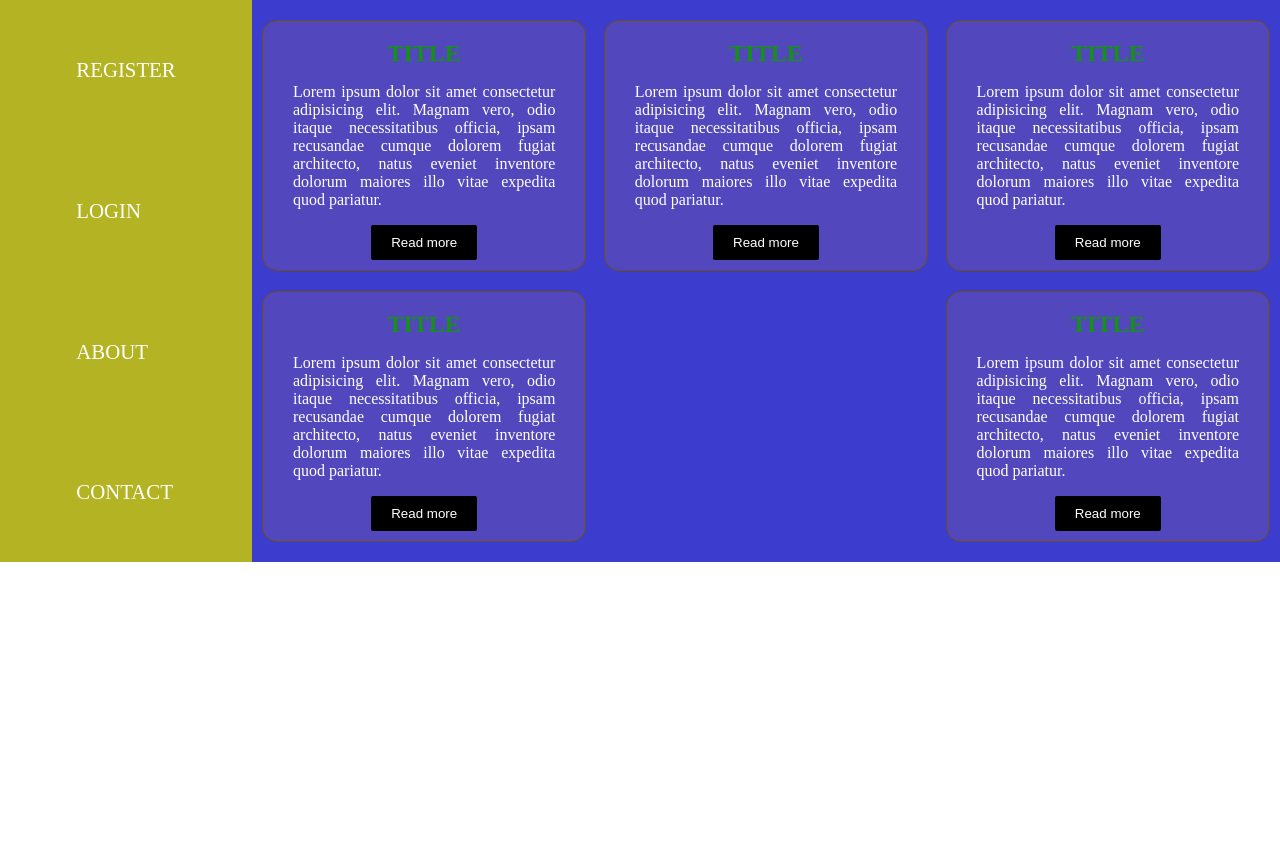
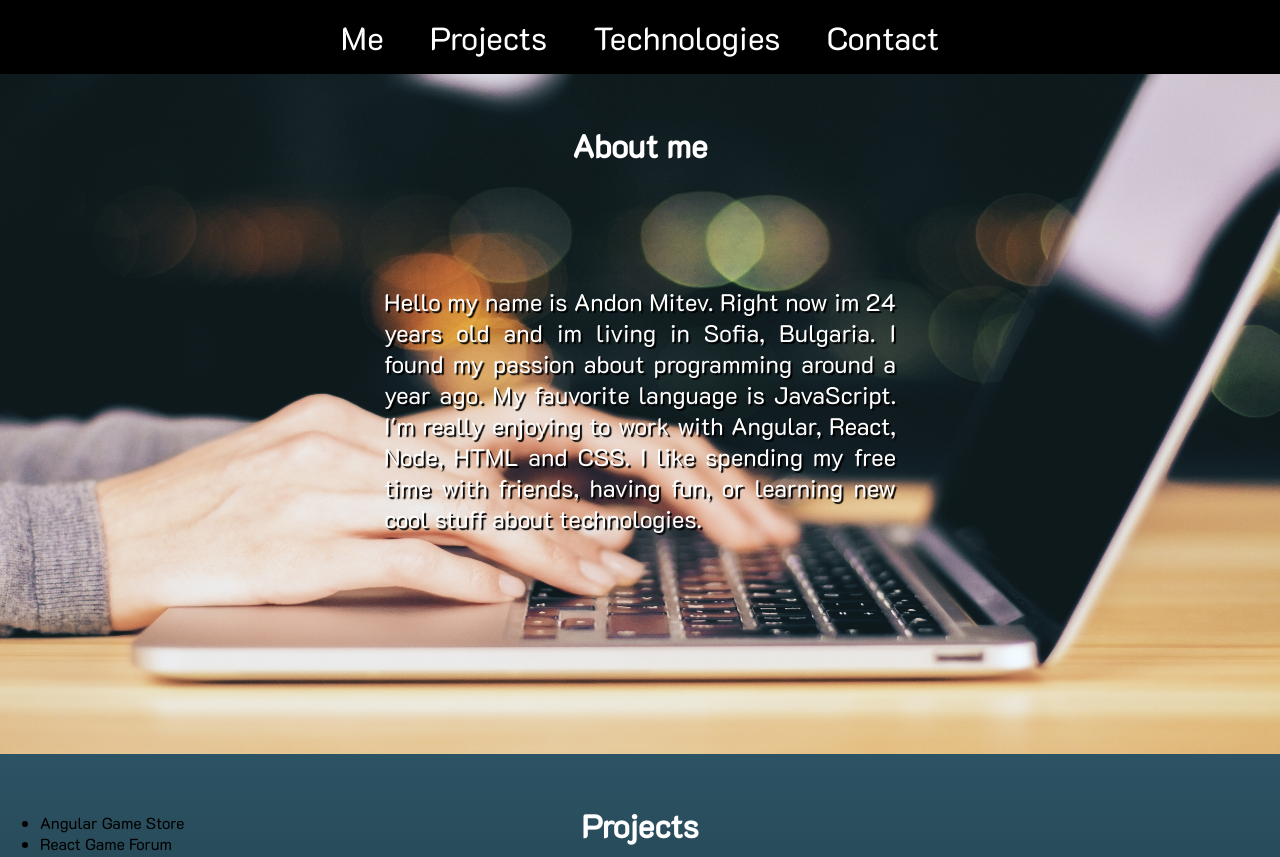
Before and after one commit to AndonMitev/HTML-CSS-SASS-Playground, a plain HTML site: page index.html in a window 1280 px wide. Shown: the top 857 px of the page. Before the commit the page ends 800 px from the top, so only its background shows below. Drawn offline with Linux system fonts and the light colour scheme.

Commit message:
creating portfolio

```diff
--- a/css/index.scss
+++ b/css/index.scss
@@ -1,86 +1,76 @@
-@import url("https://fonts.googleapis.com/css?family=Montserrat");
-
-$colors: (
-  primary: rgb(60, 60, 206),
-  nav: rgb(179, 179, 35),
-  border: rgb(109, 79, 23),
-  title: rgb(21, 146, 21),
-  bg: rgba(168, 114, 114, 0.199)
-);
-
-@function get-color($color) {
-  @return map-get($map: $colors, $key: $color);
-}
+@import url("https://fonts.googleapis.com/css?family=K2D");
 
 body {
   margin: 0;
+  font-family: "K2D", "Arial", sans-serif;
 }
 
-#sect-side {
-  display: inline-flex;
-
-  nav {
-    width: 20%;
-    background-color: get-color(nav);
-    display: flex;
-    align-items: center;
+nav {
+  background-color: black;
+  text-align: center;
+  ul {
+    padding: 0;
+    display: inline-flex;
     justify-content: center;
-
-    ul {
-      margin: 0;
-      padding: 0;
-      list-style-type: none;
-      display: flex;
-      flex-flow: column nowrap;
-      height: 100%;
-      justify-content: space-around;
-    }
-
-    a {
-      text-decoration: none;
-      color: white;
-      text-transform: uppercase;
-      font-size: 1.3em;
-    }
-  }
-
-  #inner-sect {
-    width: 80%;
-    background-color: get-color(primary);
-    display: flex;
-    flex-flow: row wrap;
-    justify-content: space-between;
-    padding: 10px;
-
-    article {
-      width: 30%;
-      border: 1.5px solid get-color(border);
-      margin: 1% 0;
-      border-radius: 15px;
-      text-align: center;
-      padding: 10px;
-      background-color: get-color(bg);
-
-      main {
+    list-style-type: none;
+    li {
+      margin: 0 5%;
+      a {
+        text-decoration: none;
+        font-size: 2em;
         color: white;
-        text-align: justify;
-        padding: 0 20px;
-      }
-
-      h2 {
-        margin: 3%;
-        color: get-color(title);
-        text-transform: uppercase;
-      }
-
-      button {
-        border: none;
-        outline: none;
-        padding: 10px 20px;
-        background-color: black;
-        color: white;
-        border-radius: 2px;
+        &:hover {
+          color: purple;
+        }
       }
     }
   }
 }
+
+#me {
+  background: url("../images/iStock-520886540.jpg"), no-repeat left top,
+    linear-gradient(#bdc3c7, #2c3e50);
+  background-size: 100% 100%;
+  opacity: 1;
+  height: 680px;
+  header {
+    h2 {
+      margin: auto;
+      color: white;
+      text-align: center;
+      font-size: 2em;
+      position: relative;
+      top: 50px;
+    }
+  }
+  main {
+    p {
+      width: 40%;
+      margin-left: 35%;
+      margin: auto;
+      color: white;
+      text-align: center;
+      position: relative;
+      top: 170px;
+      text-shadow: 2px 2px 1px black;
+      font-size: 1.5em;
+      text-align: justify;
+    }
+  }
+}
+#projects {
+  background: #0f2027;
+  background: -webkit-linear-gradient(to bottom, #2c5364, #203a43, #0f2027);
+  background: linear-gradient(to bottom, #2c5364, #203a43, #0f2027);
+  height: 680px;
+  header {
+    h2 {
+      margin: 0;
+      text-align: center;
+      color: white;
+      position: relative;
+      top: 50px;
+      font-size: 2em;
+    }
+  }
+}
--- a/index.html
+++ b/index.html
@@ -10,91 +10,59 @@
 </head>
 
 <body>
-  <section id="sect-side">
   <nav>
     <ul>
       <li>
-          <a href="#">Register</a>
+        <a href="#">Me</a>
       </li>
       <li>
-          <a href="#">Login</a>
+        <a href="#">Projects</a>
       </li>
       <li>
-          <a href="#">About</a>
+        <a href="#">Technologies</a>
       </li>
       <li>
         <a href="#">Contact</a>
       </li>
     </ul>
   </nav>
-    <section id="inner-sect">
+  <section id="me">
     <article>
       <header>
-          <h2>Title</h2>
+        <h2>About me</h2>
       </header>
       <main>
-          <p>Lorem ipsum dolor sit amet consectetur adipisicing elit. Magnam vero, odio itaque necessitatibus officia,
-            ipsam recusandae cumque dolorem fugiat architecto, natus eveniet inventore dolorum maiores illo vitae
-            expedita quod pariatur.</p>
+        <p>Hello my name is Andon Mitev. Right now im 24 years old and im living in Sofia, Bulgaria. I found my passion
+          about programming around a year ago. My fauvorite language is JavaScript. I'm really enjoying to work with
+          Angular, React, Node, HTML and CSS. I like spending my free time with friends, having fun, or learning new
+          cool stuff about technologies.</p>
       </main>
-        <footer>
-          <button>Read more</button>
-        </footer>
     </article>
-      <article>
-        <h2>Title</h2>
-        <main>
-          <p>Lorem ipsum dolor sit amet consectetur adipisicing elit. Magnam vero, odio itaque necessitatibus officia,
-            ipsam recusandae cumque dolorem fugiat architecto, natus eveniet inventore dolorum maiores illo vitae
-            expedita quod pariatur.</p>
-        </main>
-        <footer>
-          <button>Read more</button>
-        </footer>
-      </article>
+  </section>
+  <section id="projects">
     <article>
       <header>
-          <h2>Title</h2>
-
+        <h2>Projects</h2>
       </header>
       <main>
-          <p>Lorem ipsum dolor sit amet consectetur adipisicing elit. Magnam vero, odio itaque necessitatibus officia,
-            ipsam recusandae cumque dolorem fugiat architecto, natus eveniet inventore dolorum maiores illo vitae
-            expedita quod pariatur.</p>
-        </main>
-        <footer>
-          <button>Read more</button>
-        </footer>
-      </article>
+        <ul>
+          <li>
             <article>
               <header>
-          <h2>Title</h2>
-
+                Angular Game Store
               </header>
-        <main>
-          <p>Lorem ipsum dolor sit amet consectetur adipisicing elit. Magnam vero, odio itaque necessitatibus officia,
-            ipsam recusandae cumque dolorem fugiat architecto, natus eveniet inventore dolorum maiores illo vitae
-            expedita quod pariatur.</p>
-        </main>
-        <footer>
-          <button>Read more</button>
-        </footer>
             </article>
+          </li>
+          <li>
             <article>
               <header>
-          <h2>Title</h2>
-
+                React Game Forum
               </header>
-        <main>
-          <p>Lorem ipsum dolor sit amet consectetur adipisicing elit. Magnam vero, odio itaque necessitatibus officia,
-            ipsam recusandae cumque dolorem fugiat architecto, natus eveniet inventore dolorum maiores illo vitae
-            expedita quod pariatur.</p>
+            </article>
+          </li>
+        </ul>
       </main>
-        <footer>
-          <button>Read more</button>
-        </footer>
     </article>
-    </section>
   </section>
 </body>
 
```
Also changed, not shown: css/index.css, images/iStock-520886540.jpg (added), 1 other file. Lines whose indentation alone changed are shown as unchanged.
